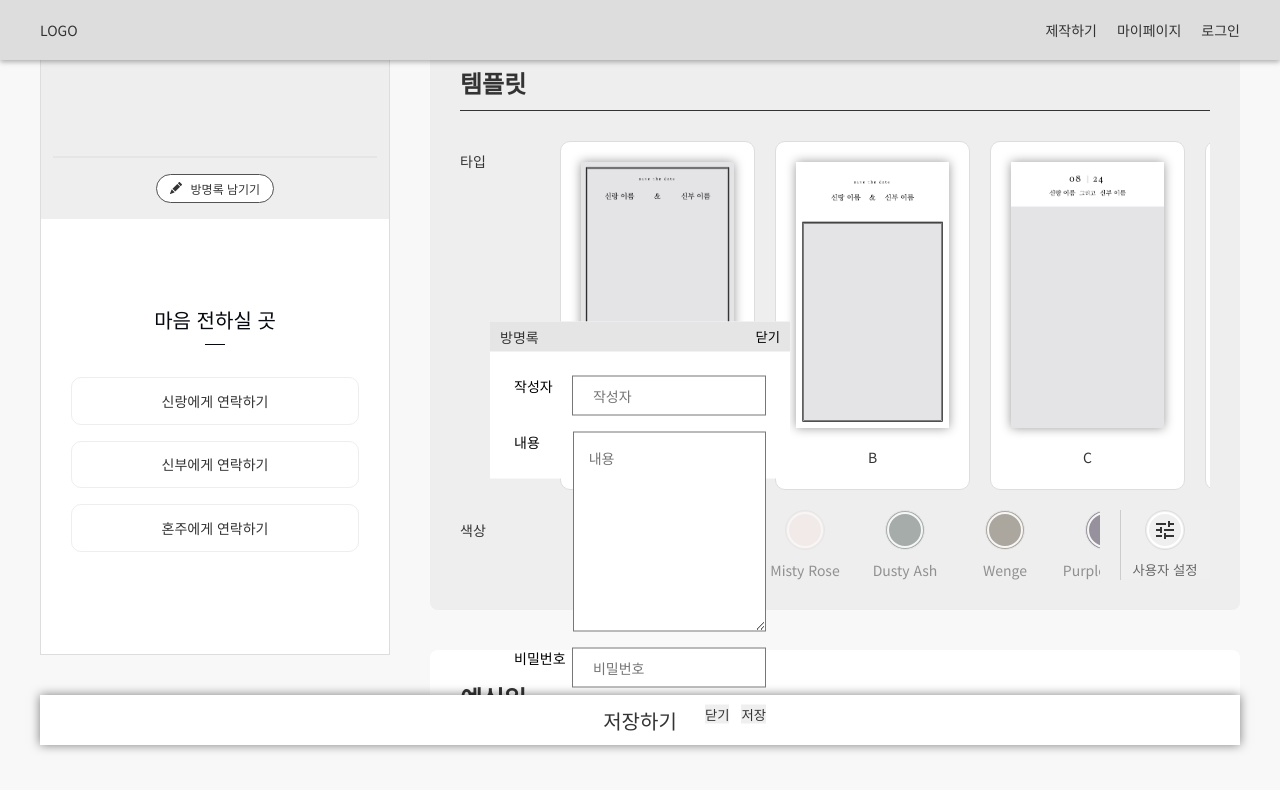
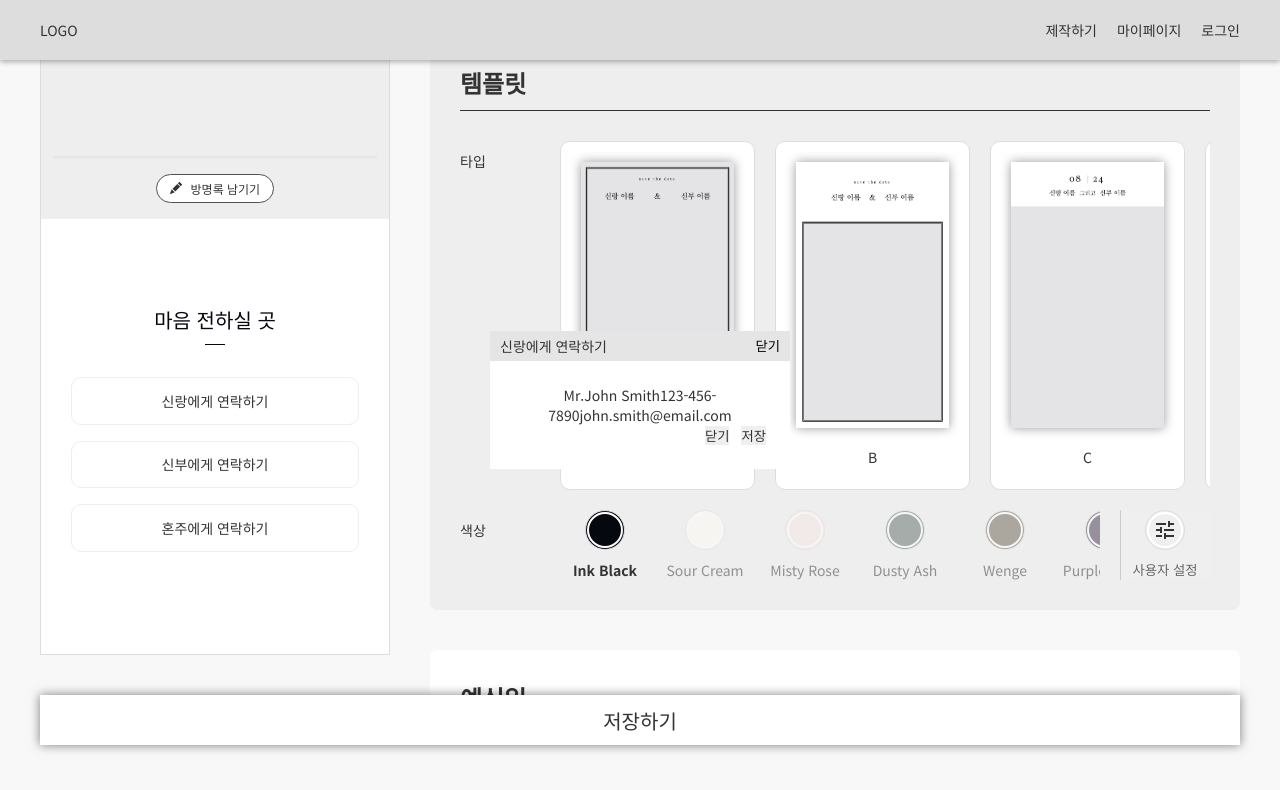
Before and after one commit to FE-DeLight/wedding-invitation-FE, a Next.js app: page /boards/write in a window 1280 px wide. Both pictures are taken after a click on the button "신랑에게 연락하기". Shown: the part 45-835 px from the top of the page. Built offline with nearby package versions, Linux system fonts and the light colour scheme; a web font is replaced by a local one.

Commit message:
Update : Preview 데이터 보여주기

```diff
--- a/src/components/Board/Write/index.tsx
+++ b/src/components/Board/Write/index.tsx
@@ -126,17 +126,36 @@ export default function BoardWrite() {
       },
     },
     bride: {
-      title: 'Ms.',
-      name: 'Jane Doe',
-      phone: '987-654-3210',
-      email: 'jane.doe@email.com',
+      contact1: {
+        title: 'Mr.',
+        name: 'John bride',
+        phone: '123-456-7890',
+        email: 'john.smith@email.com',
+      },
     },
     host: {
-      title: 'Dr.',
-      name: 'Bob Johnson',
-      phone: '555-555-5555',
-      email: 'bob.johnson@email.com',
+      contact1: {
+        title: 'Mr.',
+        name: 'John host',
+        phone: '123-456-7890',
+        email: 'john.smith@email.com',
+      },
     },
+  });
+  const [selectContact, setSelectContact] = useState({
+    // name: 'groom',
+    // contact1: {
+    //   title: 'Mr.',
+    //   name: 'John Smith',
+    //   phone: '123-456-7890',
+    //   email: 'john.smith@email.com',
+    // },
+    // contact2: {
+    //   title: 'Ms.',
+    //   name: 'Jane Doe',
+    //   phone: '123-456-7890',
+    //   email: 'jane.doe@email.com',
+    // },
   });
   // contacts 데이터를 돌려서, 만약 contacts.group이 '신랑에게 연락하기'라면
   // 그 데이터들을 아래 연락처 부분에 보여준다.
@@ -162,7 +181,7 @@ export default function BoardWrite() {
             <GuestBookPreview />
           </Card>
           <Card title="마음전하실곳" type="preview" color="#fff" backgroundImage={optionData.background}>
-            <ContactPreview contacts={contacts} />
+            <ContactPreview contacts={contacts} selectContact={selectContact} setSelectContact={setSelectContact} />
           </Card>
         </GlobalStyle>
       </S.ContentLeft>
--- a/src/components/Contact/Preview/index.tsx
+++ b/src/components/Contact/Preview/index.tsx
@@ -5,33 +5,55 @@ import ContactModal from '@/components/Modal/ContactModal';
 import { useDispatch, useSelector } from 'react-redux';
 import { setOpenContactModal } from '@/store/contactSlice';
 
-export default function ContactPreview({ contacts }) {
+export default function ContactPreview({ contacts, selectContact, setSelectContact }) {
+  const contactList = Object.values(contacts);
   const dispatch = useDispatch();
   const contactState = useSelector((state: any) => state.contact);
   const { openContactModal } = contactState;
 
-  const stateContactModal = () => {
-    console.log('Modal실행');
+  const stateContactModal = (contactType) => {
     dispatch(setOpenContactModal(!openContactModal));
+    if (contactType === 'groom') {
+      setSelectContact({
+        name: 'groom',
+        contact1: {
+          ...contactList[0],
+        },
+      });
+    } else if (contactType === 'bride') {
+      setSelectContact({
+        name: 'bride',
+        contact1: {
+          ...contactList[1],
+        },
+      });
+    } else {
+      setSelectContact({
+        name: 'host',
+        contact1: {
+          ...contactList[2],
+        },
+      });
+    }
   };
-  console.log('contacts : ', contacts);
+
   return (
     <>
       <S.Container>
         <S.Title>마음 전하실 곳</S.Title>
         <S.Wrapper>
-          <S.Button onClick={stateContactModal}>
+          <S.Button onClick={() => stateContactModal('groom')}>
             <span>신랑에게 연락하기</span>
           </S.Button>
-          <S.Button onClick={stateContactModal}>
+          <S.Button onClick={() => stateContactModal('bride')}>
             <span>신부에게 연락하기</span>
           </S.Button>
-          <S.Button onClick={stateContactModal}>
+          <S.Button onClick={() => stateContactModal('host')}>
             <span>혼주에게 연락하기</span>
           </S.Button>
         </S.Wrapper>
       </S.Container>
-      <ContactModal />
+      <ContactModal selectContact={selectContact} />
     </>
   );
 }
--- a/src/components/Modal/ContactModal.tsx
+++ b/src/components/Modal/ContactModal.tsx
@@ -3,7 +3,12 @@ import * as S from './ContactModalStyle';
 import { useDispatch, useSelector } from 'react-redux';
 import { setOpenContactModal } from '@/store/contactSlice';
 
-export default function ContactModal() {
+export default function ContactModal({ selectContact }) {
+  console.log('Modal에 들어온 selectContact', selectContact);
+  const { name, contact1 } = selectContact;
+
+  let headerText = '';
+
   const dispatch = useDispatch();
   const contactState = useSelector((state: any) => state.contact);
   const { openContactModal } = contactState;
@@ -11,6 +16,20 @@ export default function ContactModal() {
   const stateModal = () => {
     dispatch(setOpenContactModal(!openContactModal));
   };
+  switch (name) {
+    case 'groom':
+      headerText = '신랑에게 연락하기';
+      break;
+    case 'bride':
+      headerText = '신부에게 연락하기';
+      break;
+    case 'host':
+      headerText = '혼주에게 연락하기';
+      break;
+    default:
+      headerText = '';
+      break;
+  }
 
   const formRef = useRef<HTMLFormElement>(null);
   const nameRef = useRef<HTMLInputElement>(null);
@@ -35,23 +54,15 @@ export default function ContactModal() {
     openContactModal && (
       <S.ModalLayout>
         <S.ModalHeader>
-          <header>방명록</header>
+          <header>{headerText}</header>
           <S.IconButton onClick={stateModal}>닫기</S.IconButton>
         </S.ModalHeader>
         <S.ModalWrap>
           <S.ModalBody ref={formRef} action="" method="post">
-            <S.SelectSample>
-              <label>작성자</label>
-              <input ref={nameRef} type="text" placeholder="작성자" />
-            </S.SelectSample>
-            <S.SelectSample>
-              <label>내용</label>
-              <textarea ref={contentRef} placeholder="내용" />
-            </S.SelectSample>
-            <S.SelectSample>
-              <label>비밀번호</label>
-              <input ref={passwordRef} type="password" placeholder="비밀번호" />
-            </S.SelectSample>
+            {contact1.contact1.title}
+            {contact1.contact1.name}
+            {contact1.contact1.phone}
+            {contact1.contact1.email}
           </S.ModalBody>
           <S.ModalBottom>
             <button onClick={stateModal}>닫기</button>
--- a/src/components/Modal/ContactModalStyle.tsx
+++ b/src/components/Modal/ContactModalStyle.tsx
@@ -6,7 +6,6 @@ export const ModalLayout = styled.div`
   top: 50%;
   left: 50%;
   width: 300px;
-  height: 157px;
   background-color: white;
   transform: translate(-50%, -50%);
 `;
```
